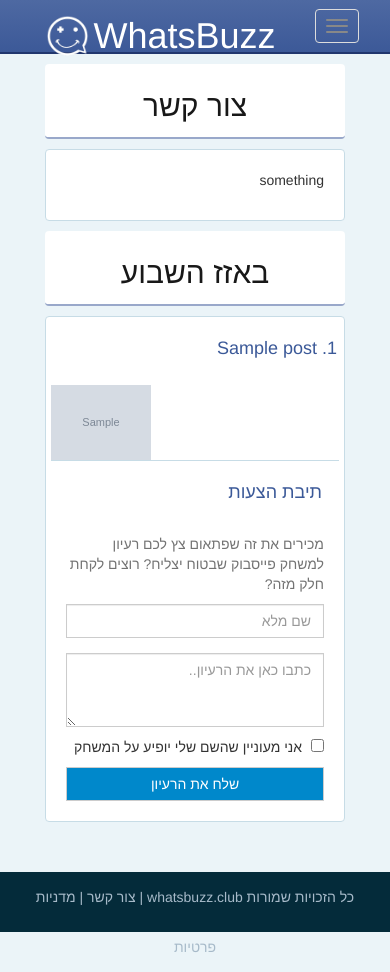
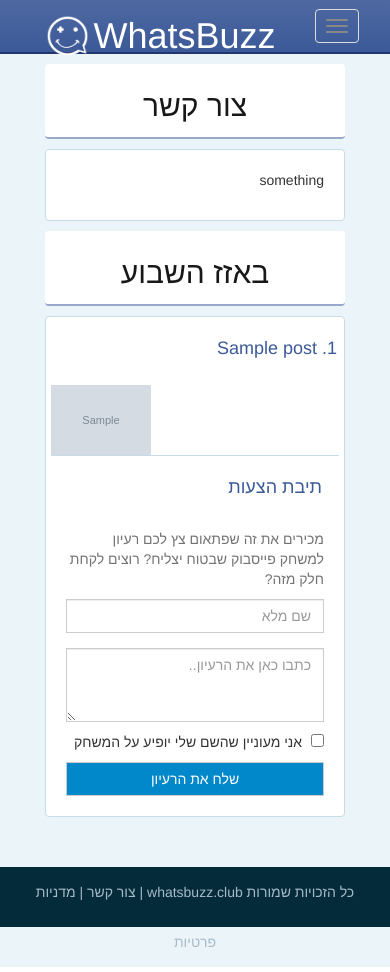
Before and after one commit to nirgn975/WhatsBuzz, a Django app: page /email-us/ in a window 390 px wide. Run offline with Django 3.2, Linux system fonts and the light colour scheme; tables that the repository leaves empty hold one stand-in row (values such as "Sample post"); grey boxes marked "Sample" are stand-in pictures; style sheets or scripts are compiled from the project's sources; some libraries are stand-ins or nearby versions.

Commit message:
WIP: More fixes. (#17)
* Stick the footer to the bottom of the page, and fix nodejs installation in docker.

* Change favicon.

* Add new jpg favicon.

* Same padding as in index page.

* Fix image width at buzz section, and add 'default' option for posts.

```diff
--- a/web/whats_buzz/models.py
+++ b/web/whats_buzz/models.py
@@ -19,10 +19,12 @@ class Post(models.Model):
     buzz = models.BooleanField()
     age_categories = models.CharField(max_length=3,
                                       choices=(
+                                          ('D', 'ברירת מחדל'),
                                           ('C', 'ילדים'),
                                           ('Y', 'נוער'),
                                           ('A', 'מבוגרים'),
-                                      ),)
+                                      ),
+                                      default='D')
 
     REQUIRED_FIELDS = ['title', 'body', 'slug', 'image_banner',]
 
--- a/web/whats_buzz/static/sass/pages/index.scss
+++ b/web/whats_buzz/static/sass/pages/index.scss
@@ -1,6 +1,10 @@
 body {
   direction: rtl;  /* Right to Left */
   background: $background;
+}
+
+body > .container {
+  min-height: calc(100vh - 180px);
 }
 
 #top-nav {
--- a/web/whats_buzz/static/sass/pages/long-post-card.scss
+++ b/web/whats_buzz/static/sass/pages/long-post-card.scss
@@ -35,8 +35,8 @@
   }
 
   .side-image {
-    height: 48px;
-    height: 75px;
+    height: 70px;
+    width: 100px;
   }
 
   input[type='checkbox'] {
--- a/web/whats_buzz/static/sass/pages/post.scss
+++ b/web/whats_buzz/static/sass/pages/post.scss
@@ -137,3 +137,13 @@
     text-align: center;
   }
 }
+
+@media only screen and (max-device-width: 770px) {
+  #main-content > .col-sm-12 {
+    padding: 0;
+
+    .col-sm-8 {
+      padding: 0;
+    }
+  }
+}
--- a/web/whats_buzz/templates/layouts/base.html
+++ b/web/whats_buzz/templates/layouts/base.html
@@ -15,7 +15,7 @@
     <!-- Latest compiled and minified CSS -->
     <link rel="stylesheet" href="https://maxcdn.bootstrapcdn.com/bootstrap/3.3.6/css/bootstrap.min.css" integrity="sha384-1q8mTJOASx8j1Au+a5WDVnPi2lkFfwwEAa8hDDdjZlpLegxhjVME1fgjWPGmkzs7" crossorigin="anonymous" />
     <link rel="stylesheet" href="{% static 'css/main.css' %}" />
-    <link rel="shortcut icon" type="image/png" href="{% static 'images/favicon.png' %}"/>
+    <link rel="shortcut icon" type="image/png" href="{% static 'images/favicon.jpg' %}"/>
     {% block header %}{% endblock %}
 </head>
 <body>
--- a/web/whats_buzz/views/posts.py
+++ b/web/whats_buzz/views/posts.py
@@ -1,5 +1,6 @@
 from django.shortcuts import render
 from django.http import JsonResponse
+from django.db.models import Q
 from whats_buzz.models import Post
 from whats_buzz.models import UserNameFB
 from whats_buzz.models import UserProfileImageFB
@@ -19,7 +20,7 @@ def post_detail(request, slug):
     """
     post = Post.objects.get(slug=slug)
     image_fb_game = GamesImagesFB.objects.filter(post=post).order_by('?').first()
-    random_posts = Post.objects.filter(age_categories=post.age_categories).order_by('?')[:5]
+    random_posts = Post.objects.filter(Q(age_categories=post.age_categories) | Q(age_categories="D")).order_by('?')[:5]
 
     # Get the HTML quizzes if there is any.
     try:
```
Also changed, not shown: web/whats_buzz/static/images/favicon.jpg (added), web/whats_buzz/static/images/favicon.png (deleted), 1 other file.
